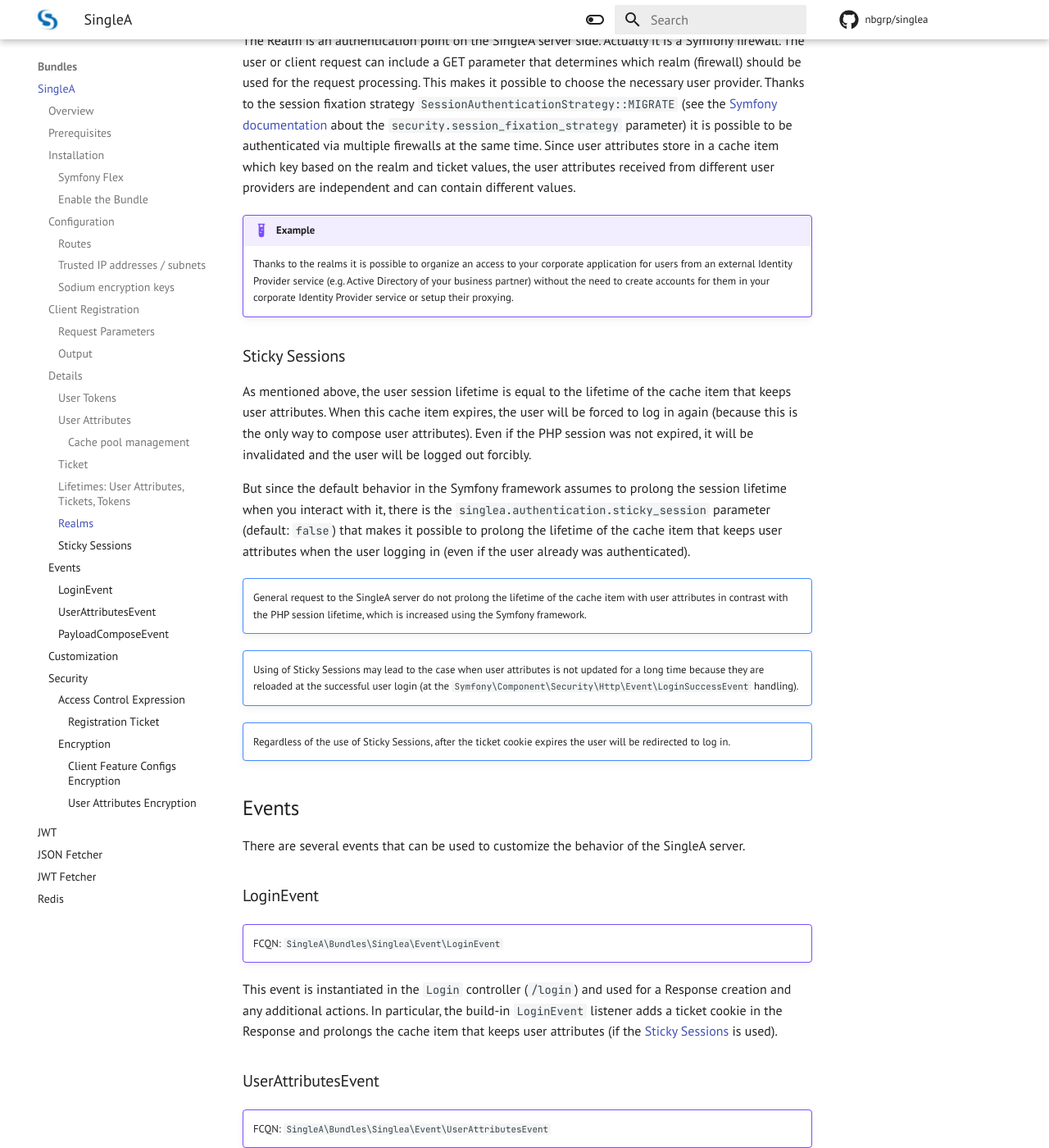
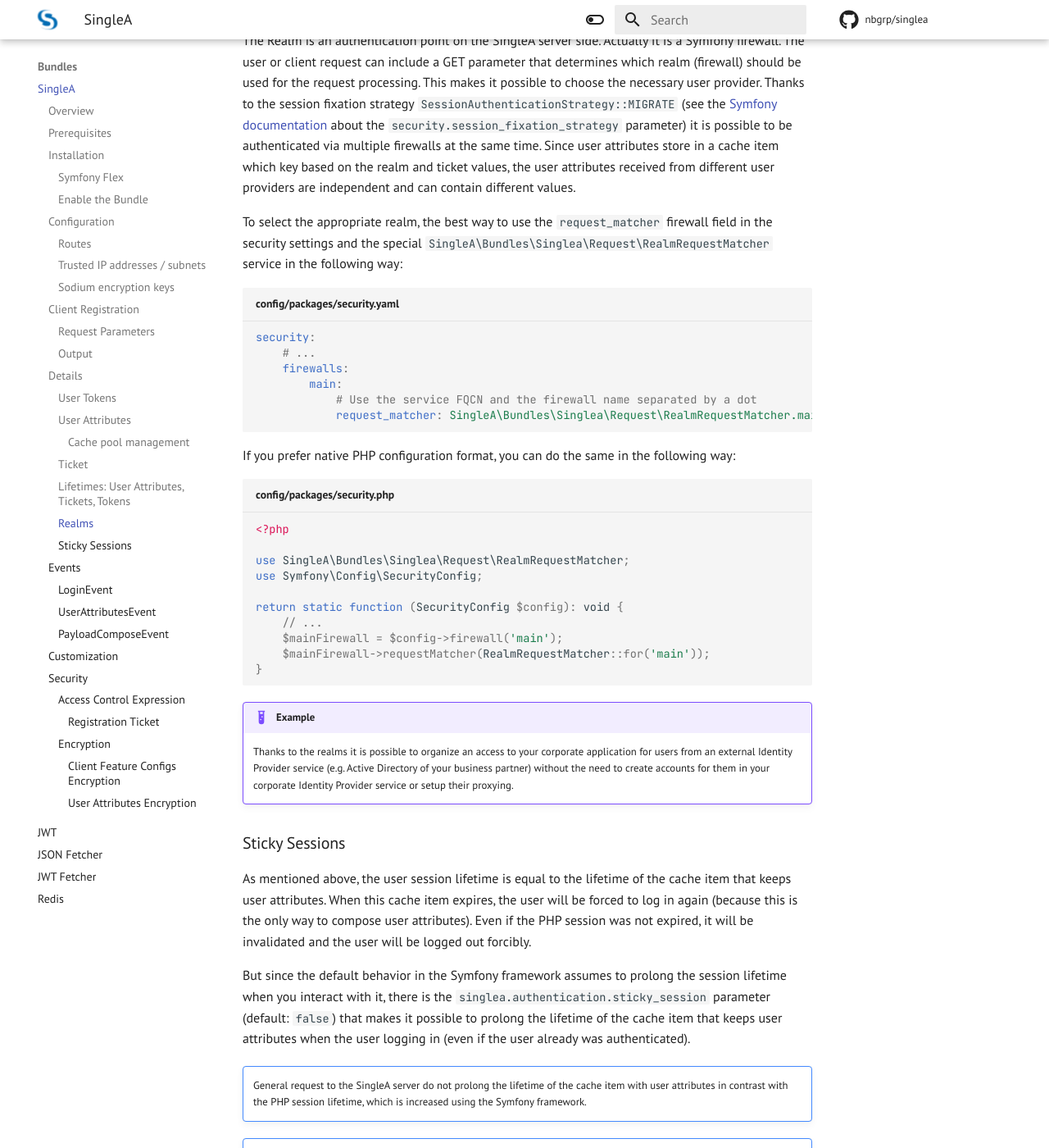
Before and after one commit to nbgrp/singlea, an MkDocs documentation site: the page built from docs/bundles/singlea.md, in a window 1280 px wide and 1400 px high, scrolled down 8993 px. Shown: the whole window at 82% size. Built offline with MkDocs 1.6.1 and Material for MkDocs 9.7.7, drawn with Linux system fonts in a browser that asks for light colours; comment, search, counter and statistics services are not loaded; some of the changed text lies outside the part shown.

Commit message:
An example of the SingleA request matcher use + note about the realm resolver.

````diff
--- a/docs/bundles/singlea.md
+++ b/docs/bundles/singlea.md
@@ -398,6 +398,34 @@ multiple firewalls at the same time. Since user attributes store in a cache item
 the realm and ticket values, the user attributes received from different user providers are
 independent and can contain different values.
 
+To select the appropriate realm, the best way to use the `request_matcher` firewall field in the
+security settings and the special `SingleA\Bundles\Singlea\Request\RealmRequestMatcher` service in
+the following way:
+
+``` yaml title="config/packages/security.yaml"
+security:
+    # ...
+    firewalls:
+        main:
+            # Use the service FQCN and the firewall name separated by a dot
+            request_matcher: SingleA\Bundles\Singlea\Request\RealmRequestMatcher.main
+```
+
+If you prefer native PHP configuration format, you can do the same in the following way:
+
+``` php title="config/packages/security.php"
+<?php
+
+use SingleA\Bundles\Singlea\Request\RealmRequestMatcher;
+use Symfony\Config\SecurityConfig;
+
+return static function (SecurityConfig $config): void {
+    // ...
+    $mainFirewall = $config->firewall('main');
+    $mainFirewall->requestMatcher(RealmRequestMatcher::for('main'));
+}
+```
+
 !!! example
 
     Thanks to the realms it is possible to organize an access to your corporate application for
@@ -465,6 +493,9 @@ otherwise user attributes will be empty.
     (only for authentication and user session validation), or if you are going to fetch the whole
     token payload from an external service using the
     [Payload Fetcher](../features/payload-fetcher.md) without passing user attributes.
+
+You can use the `SingleA\Bundles\Singlea\Service\Realm\RealmResolver` service to determine the
+current realm (firewall name).
 
 ### PayloadComposeEvent
 
````
